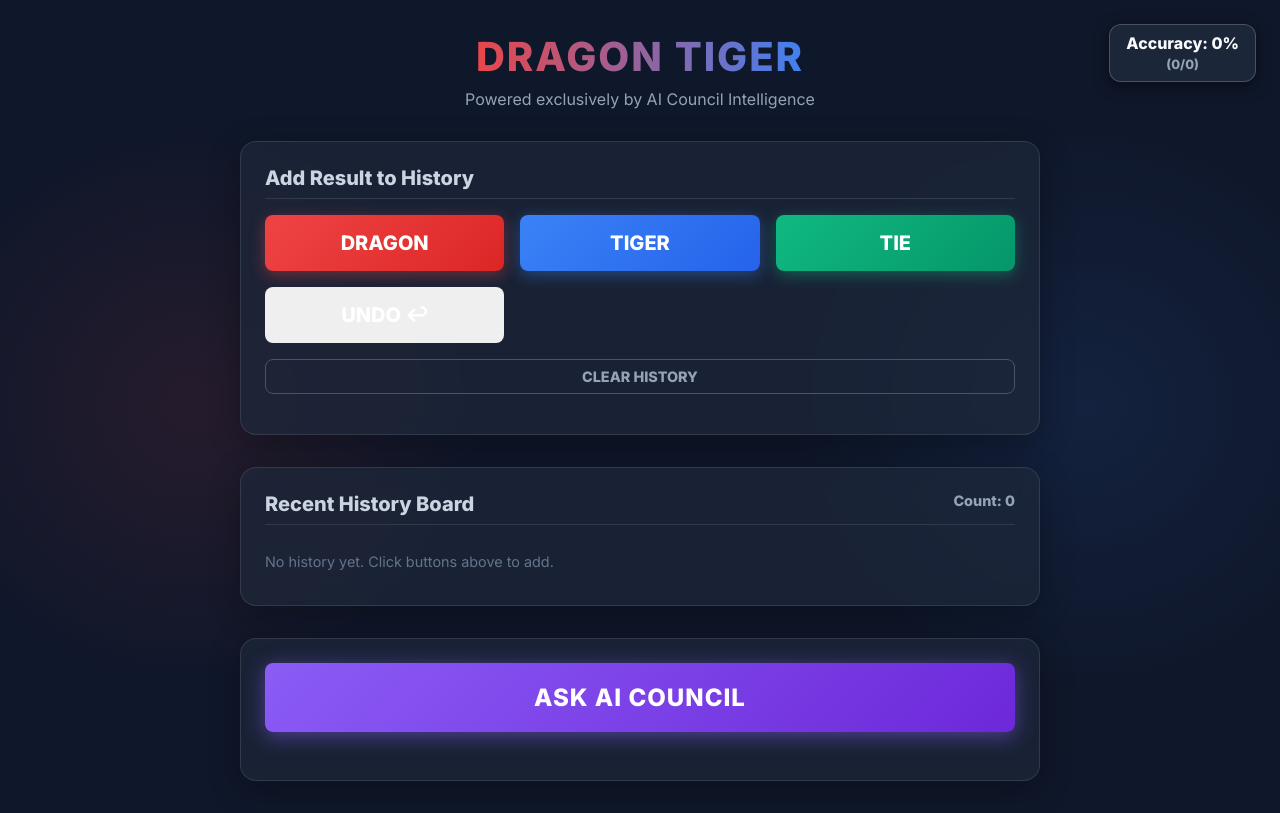
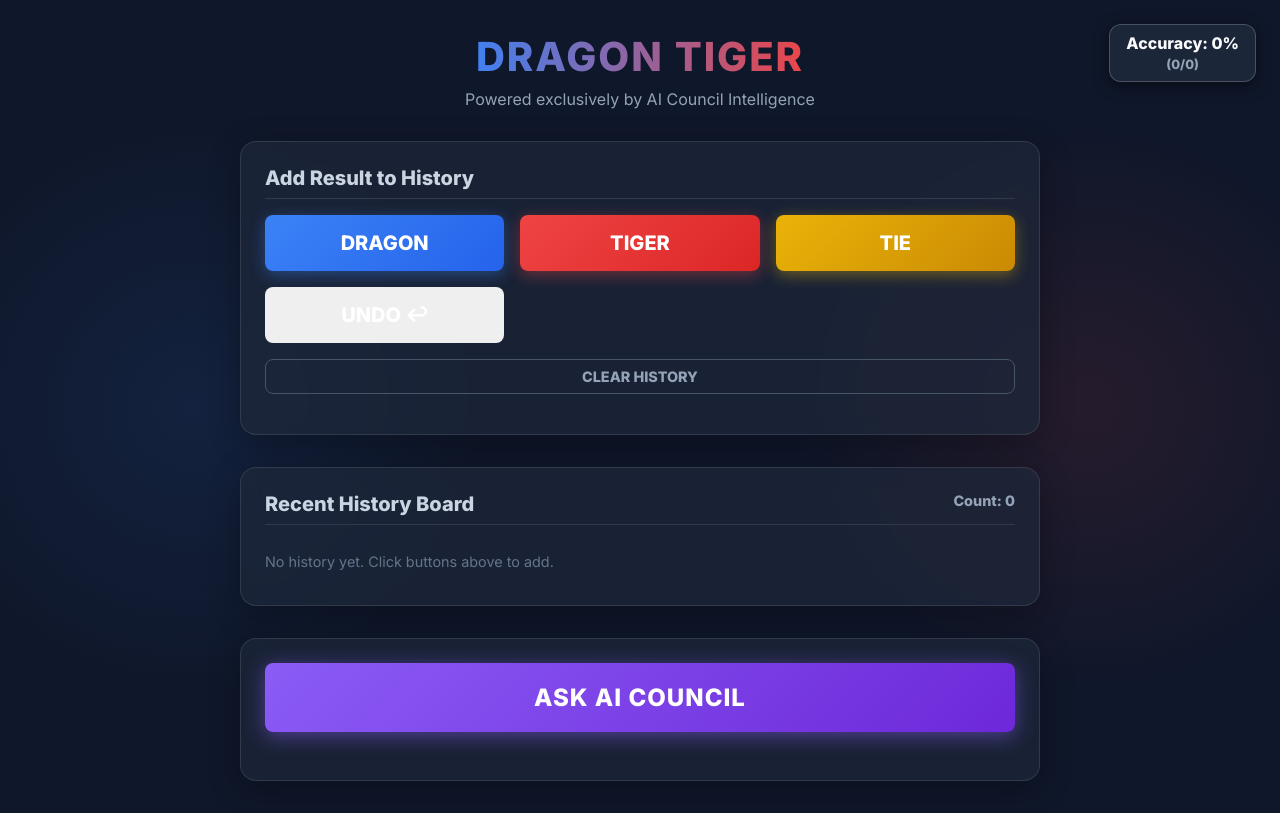
Before and after one commit to recipe192877-byte/dragon-tiger-ai-council, a Flask app: page / in a window 1280 px wide. Run offline with Flask 3, Linux system fonts and the light colour scheme; data that the repository does not hold is empty.

Commit message:
Colors: Dragon=Blue, Tiger=Red, Tie=Yellow + increased AI timeout

```diff
--- a/ai_council.py
+++ b/ai_council.py
@@ -78,7 +78,7 @@ class DragonTigerCouncil:
                         'max_tokens': max_tokens,
                         'temperature': 0.7
                     },
-                    timeout=15
+                    timeout=30
                 )
 
                 if response.status_code == 200:
--- a/static/css/index.css
+++ b/static/css/index.css
@@ -1,9 +1,9 @@
 :root {
     --bg-color: #0f172a;
     --panel-bg: rgba(30, 41, 59, 0.7);
-    --dragon-color: #ef4444;
-    --tiger-color: #3b82f6;
-    --tie-color: #10b981;
+    --dragon-color: #3b82f6;
+    --tiger-color: #ef4444;
+    --tie-color: #eab308;
     --text-color: #f8fafc;
     --glow-spread: 15px;
 }
@@ -24,8 +24,8 @@ body {
     align-items: center;
     padding: 2rem;
     background-image:
-        radial-gradient(circle at 15% 50%, rgba(239, 68, 68, 0.1), transparent 25%),
-        radial-gradient(circle at 85% 50%, rgba(59, 130, 246, 0.1), transparent 25%);
+        radial-gradient(circle at 15% 50%, rgba(59, 130, 246, 0.1), transparent 25%),
+        radial-gradient(circle at 85% 50%, rgba(239, 68, 68, 0.1), transparent 25%);
 }
 
 .header {
@@ -128,9 +128,9 @@ body {
     animation: popIn 0.3s ease-out;
 }
 
-.bead-D { background: var(--dragon-color); box-shadow: 0 0 var(--glow-spread) rgba(239, 68, 68, 0.5); }
-.bead-T { background: var(--tiger-color); box-shadow: 0 0 var(--glow-spread) rgba(59, 130, 246, 0.5); }
-.bead-Tie { background: var(--tie-color); box-shadow: 0 0 var(--glow-spread) rgba(16, 185, 129, 0.5); font-size: 0.9rem; }
+.bead-D { background: var(--dragon-color); box-shadow: 0 0 var(--glow-spread) rgba(59, 130, 246, 0.5); }
+.bead-T { background: var(--tiger-color); box-shadow: 0 0 var(--glow-spread) rgba(239, 68, 68, 0.5); }
+.bead-Tie { background: var(--tie-color); box-shadow: 0 0 var(--glow-spread) rgba(234, 179, 8, 0.5); font-size: 0.9rem; }
 
 /* Controls */
 .controls {
@@ -157,20 +157,20 @@ button:active {
 }
 
 .btn-dragon {
+    background: linear-gradient(135deg, #3b82f6, #2563eb);
+    box-shadow: 0 4px 15px rgba(59, 130, 246, 0.4);
+}
+.btn-dragon:hover { box-shadow: 0 6px 20px rgba(59, 130, 246, 0.6); }
+
+.btn-tiger {
     background: linear-gradient(135deg, #ef4444, #dc2626);
     box-shadow: 0 4px 15px rgba(239, 68, 68, 0.4);
 }
-.btn-dragon:hover { box-shadow: 0 6px 20px rgba(239, 68, 68, 0.6); }
-
-.btn-tiger {
-    background: linear-gradient(135deg, #3b82f6, #2563eb);
-    box-shadow: 0 4px 15px rgba(59, 130, 246, 0.4);
-}
-.btn-tiger:hover { box-shadow: 0 6px 20px rgba(59, 130, 246, 0.6); }
+.btn-tiger:hover { box-shadow: 0 6px 20px rgba(239, 68, 68, 0.6); }
 
 .btn-tie {
-    background: linear-gradient(135deg, #10b981, #059669);
-    box-shadow: 0 4px 15px rgba(16, 185, 129, 0.4);
+    background: linear-gradient(135deg, #eab308, #ca8a04);
+    box-shadow: 0 4px 15px rgba(234, 179, 8, 0.4);
 }
 
 .btn-clear {
@@ -228,9 +228,9 @@ button:active {
     text-shadow: 0 0 20px rgba(255,255,255,0.2);
 }
 
-.pred-Dragon { color: var(--dragon-color); text-shadow: 0 0 30px rgba(239, 68, 68, 0.8); }
-.pred-Tiger { color: var(--tiger-color); text-shadow: 0 0 30px rgba(59, 130, 246, 0.8); }
-.pred-Tie { color: var(--tie-color); }
+.pred-Dragon { color: var(--dragon-color); text-shadow: 0 0 30px rgba(59, 130, 246, 0.8); }
+.pred-Tiger { color: var(--tiger-color); text-shadow: 0 0 30px rgba(239, 68, 68, 0.8); }
+.pred-Tie { color: var(--tie-color); text-shadow: 0 0 30px rgba(234, 179, 8, 0.8); }
 
 .confidence {
     background: rgba(255,255,255,0.1);
```
